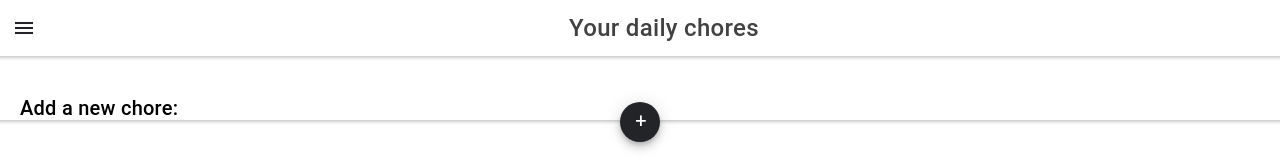
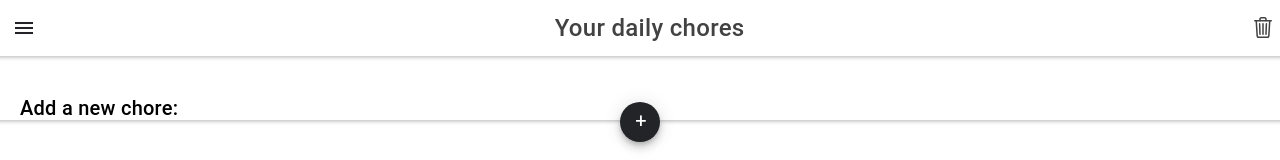
Before and after one commit to BenMorgan94/animalCrossingChoreTracker, a React (Create React App) app: page /chore-page in a window 1280 px wide. Shown: the top 160 px of the page. Built offline with nearby package versions, Linux system fonts and the light colour scheme; no server answers; the database is empty.

Commit message:
feat(app): add image to register page and set up delete all button

```diff
--- a/src/pages/chore/chore-page.css
+++ b/src/pages/chore/chore-page.css
@@ -5,6 +5,12 @@
     height: 2.5rem;
     font-size: 1.5rem;
     padding: 0 3rem 0.1875rem 3rem;
+}
+
+.delete-icon {
+    height: 2.2rem;
+    width: 1.5rem;
+    padding-right: 0.3rem;
 }
 
 .header-chore {
--- a/src/pages/chore/chore-page.tsx
+++ b/src/pages/chore/chore-page.tsx
@@ -22,6 +22,7 @@ import {
   personOutline,
   logOutOutline,
   listCircleOutline,
+  trashOutline,
 } from "ionicons/icons";
 import { Chore } from "../../interfaces/chore-interface";
 import { NewChoreForm } from "../../components/form-new-chore/form-new-chore";
@@ -74,6 +75,7 @@ export default class ChorePage extends React.Component<{}, State> {
               {" "}
               Your daily chores{" "}
             </IonTitle>
+            <IonIcon onClick={this.deleteAllChores} class="delete-icon" size="medium" slot="end" icon={trashOutline} />
           </IonToolbar>
         </IonHeader>
 
--- a/src/pages/register/register-page.css
+++ b/src/pages/register/register-page.css
@@ -1,6 +1,10 @@
 #main-register-content {
     height: 100%;
-    padding: 12.5rem 3.125rem;
+    padding: 7.5rem 3.125rem;
+}
+
+.animal-image {
+    padding-bottom: 3rem;
 }
 
 .register-header {
--- a/src/pages/register/register-page.tsx
+++ b/src/pages/register/register-page.tsx
@@ -7,6 +7,7 @@ import {
   IonPage,
   IonInput,
   IonButton,
+  IonImg,
 } from "@ionic/react";
 import { registerUser } from "../../firebaseConfig";
 import { toast } from "../../toast";
@@ -37,6 +38,7 @@ const RegisterPage: React.FC = () => {
 
   return (
     <IonPage id="main-register-content">
+      <IonImg class="animal-image" alt="no" src="../assets/Animal_Crossing_Logo.png"/>
       <IonToolbar>
         {" "}
         <IonTitle class="register-header">Register</IonTitle>
```
